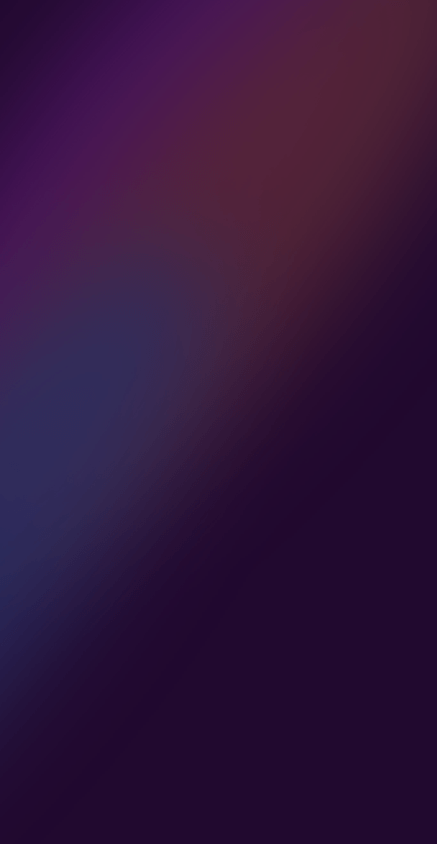
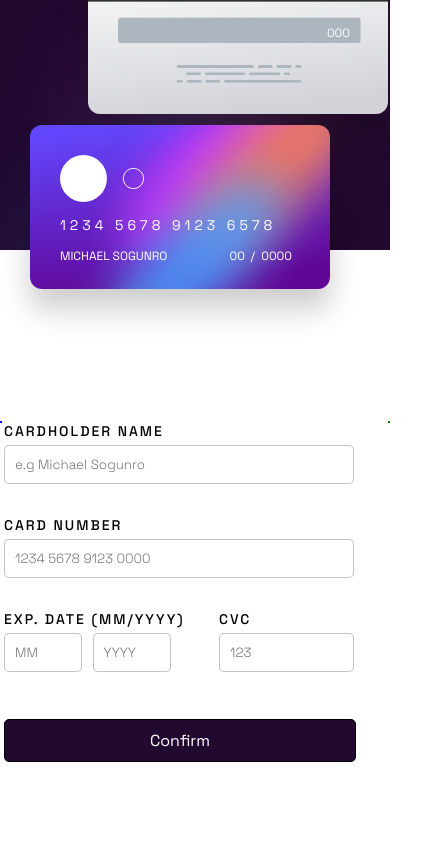
Before and after one commit to Michael8026/Demo_CardWebsite, a plain HTML site: page index.html in a window 390 px wide. Shown: the top 844 px of the page, 437 px wide, since content can reach past the window. Drawn offline with Linux system fonts and the light colour scheme.

Commit message:
Update styles.css

```diff
--- a/css/styles.css
+++ b/css/styles.css
@@ -1,10 +1,17 @@
- .attribution {
-     font-size: 11px;
-     text-align: center;
+@import url("https://fonts.googleapis.com/css2?family=Space+Grotesk:wght@300;400;500&display=swap");
+
+:root {
+    --debug-red: 1px solid red;
+    --debug-blue: 1px solid blue;
+    --debug-green: 1px solid green;
+    --debug-black: 1px solid black;
 }
 
- .attribution a {
-     color: hsl(228, 45%, 44%);
+* {
+    box-sizing: border-box;
+    margin: 0;
+    padding: 0;
+    font-family: "Space Grotesk", sans-serif;
 }
 
 body {
@@ -12,18 +19,218 @@
     position: relative;
     display: flex;
     align-items: center;
-
     font-size: 18px;
 }
 
- .bg-img-desk {
+.bg-img {
     position: absolute;
     width: 40%;
     height: 100%;
 }
 
- .bg-img-mob {
+.bg-img-xs {
     display: none;
+}
+
+.container {
+    /* position: relative; */
+    max-width: 1440px;
+    width: 100%;
+    margin: auto;
+    /* height: 800px; */
+    /* display: flex; */
+    /* display: none; */
+}
+
+section {
+    border: var(--debug-red);
+}
+
+section.card-display {
+    flex: 0 1 600px;
+    /* position: relative; */
+    color: hsl(0, 0%, 100%);
+    border: var(--debug-blue);
+    float: left;
+    /* flex: 1 0 auto; */
+}
+
+section.card-details {
+    /* position: relative; */
+    /* flex: 0 1 45%; */
+    border: var(--debug-green);
+    float: right;
+}
+
+/* CARD STYLING */
+.card-front,
+.card-back {
+    position: absolute;
+    width: fit-content;
+}
+
+.card-front-img,
+.card-back-img {
+    border-radius: 12px;
+    box-shadow: rgba(0, 0, 0, 0.2) 0px 20px 30px;
+}
+
+.card-front {
+    left: 470px;
+    top: 25%;
+}
+
+.card-back {
+    left: 540px;
+    bottom: 25%;
+}
+
+.card-logo,
+.card-number-display,
+.cardholder-display,
+.expiry-month-display,
+.expiry-divider-display,
+.expiry-year-display {
+    position: absolute;
+}
+
+.card-logo {
+    position: absolute;
+    top: 30px;
+    left: 30px;
+    z-index: 3;
+}
+
+.card-number-display {
+    bottom: 80px;
+    left: 30px;
+    font-size: 25px;
+    letter-spacing: 5px;
+}
+
+.cardholder-display {
+    bottom: 30px;
+    left: 30px;
+    font-size: 0.9em;
+    text-transform: uppercase;
+}
+
+div.card-back {
+    position: absolute;
+    margin: -80px;
+    margin-left: -2px;
+}
+
+.expiry-month-display {
+    bottom: 30px;
+    right: 85px;
+    font-size: 0.9em;
+}
+
+.expiry-divider-display {
+    bottom: 30px;
+    right: 75px;
+    font-size: 0.9em;
+}
+
+.expiry-year-display {
+    bottom: 30px;
+    right: 30px;
+    font-size: 0.9em;
+}
+
+.cvc-display {
+    position: absolute;
+    right: 60px;
+    bottom: 117px;
+}
+
+/* CARD FORM SECTION */
+form {
+    height: 350px;
+    position: absolute;
+    top: 33%;
+    right: 25%;
+}
+
+label {
+    display: block;
+    font-size: 14px;
+    font-weight: 500;
+    margin-bottom: 5px;
+    letter-spacing: 2px;
+}
+
+label.card-number,
+label.expiry-date,
+label.cvc {
+    margin-top: 30px;
+}
+
+input {
+    width: 350px;
+    padding: 10px 10px;
+    border: 1px solid hsla(279, 6%, 55%, 0.5);
+    border-radius: 5px;
+    cursor: pointer;
+}
+
+input:focus {
+    outline: 0px solid hsl(249, 99%, 64%);
+    border-top-color: hsl(249, 99%, 64%);
+    border-right-color: hsl(278, 94%, 30%);
+    border-bottom-color: hsl(249, 99%, 64%);
+    border-left-color: hsl(278, 94%, 30%);
+}
+
+input::placeholder {
+    font-weight: 300;
+}
+
+input:invalid {
+    border: 1px solid hsl(0, 100%, 66%);
+}
+
+p#errorMsg,
+p#card-num-error,
+p#expiry-error,
+p#error-cvc {
+    color: hsl(0, 100%, 66%);
+    font-size: 12px;
+    font-weight: 500;
+    padding-top: 2px;
+    padding-left: 2px;
+}
+
+p#expiry-error,
+p#error-cvc {
+    letter-spacing: 1px;
+}
+
+.flex {
+    display: flex;
+    gap: 20px;
+    margin-bottom: 40px;
+}
+
+.flex .expiry {
+    width: 90px;
+    margin-right: 5px;
+}
+
+.flex .cvc {
+    width: 135px;
+}
+
+input.expiry,
+input.cvc {
+    margin-top: 5px;
+}
+
+.card-details {
+    display: flex;
+    align-items: center;
+    justify-content: center;
 }
 
 button {
@@ -44,236 +251,150 @@
     background-color: hsl(278, 68%, 11%, 0.8);
 }
 
- .card-display {
-     flex: 0 1 600px;
-     position: relative;
-     color: hsl(0, 0%, 100%);
-     flex: 1 0 auto;
+/* THANK YOU SECTION */
+.thank-you {
+    position: absolute;
+    right: 25%;
+    display: flex;
+    flex-direction: column;
+    align-items: center;
+    gap: 20px;
+    font-family: "Space Grotesk", sans-serif;
 }
 
- .card-details {
-     position: relative;
-     flex: 0 1 45%;
-     display: flex;
-     align-items: center;
-     justify-content: center;
+.thank-you img {
+    width: 70px;
 }
 
- .card-front-img,
- .card-back-img {
-     border-radius: 12px;
-     box-shadow: rgba(0, 0, 0, 0.2) 0px 20px 30px;
+.thank-you h2 {
+    text-transform: uppercase;
+    letter-spacing: 2px;
+    font-weight: 500;
 }
 
- .card-front {
-     left: 210px;
-     top: 130px;
-
+.thank-you p {
+    font-weight: 500;
+    color: hsl(279, 6%, 55%);
 }
 
- .card-back {
-     left: 280px;
-     bottom: 130px;
- }
-
- .card-front,
- .card-back {
-     position: absolute;
-     width: fit-content;
- }
-
- .card-logo,
- .card-number-display,
- .card-holder-display,
- .expiry-month-display,
- .expiry-year-display,
- .expiry-divider-display {
-     position: absolute;
- }
-
- .card-logo {
-     position: absolute;
-     top: 30px;
-     left: 30px;
-     z-index: 3;
- }
-
- .card-number-display {
-     bottom: 80px;
-     left: 30px;
-     font-size: 25px;
-     letter-spacing: 5px;
-
- }
-
- .card-holder-display {
-     bottom: 30px;
-     left: 30px;
-     font-size: 0.9em;
-     text-transform: uppercase;
- }
-
- .cvc-display {
-     position: absolute;
-     right: 60px;
-     bottom: 117px;
- }
-
- .expiry-month-display {
-     bottom: 30px;
-     right: 85px;
-     font-size: 0.9em;
- }
-
- .expiry-year-display {
-     bottom: 30px;
-     right: 30px;
-     font-size: 0.9em;
- }
-
- .expiry-divider-display {
-     bottom: 30px;
-     right: 75px;
-     font-size: 0.9em;
- }
-
- form {
-     height: 350px;
- }
-
- .flex {
-     display: flex;
-     gap: 20px;
-     margin-right: 5px;
- }
-
- .flex .expiry {
-     width: 90px;
-     margin-right: 5px;
- }
-
- .flex .cvc {
-     width: 135px;
- }
-
-
-
-
- .holder {
-     position: relative;
-     max-width: 1440px;
-     width: 100%;
-     margin: auto;
-     height: 800px;
-     display: flex;
+button#continue {
+    margin-top: 25px;
+    width: 350px;
 }
 
 .hidden {
     display: none;
 }
 
- input {
-     width: 350px;
-     padding: 10px 10px;
-     border: 1px solid hsla(279, 6%, 55%, 0.5);
-     border-radius: 5px;
-     cursor: pointer;
+/* MEDIA QUERIES */
 
-
-
+@media screen and (min-width: 994px) {
+    .card-number {
+        font-size: 24px;
     }
 
- input:focus {
-     outline: 0px solid hsl(249, 99%, 64%);
-     border-top-color: hsl(249, 99%, 64%);
-     border-right-color: hsl(278, 94%, 30%);
-     border-bottom-color: hsl(249, 99%, 64%);
-     border-left-color: hsl(278, 94%, 30%);
+    .card-front {
+        left: 28.5%;
+        top: 33%;
     }
 
- input .expiry,
- input .cvc {
-     margin-top: 5px;
+    .card-back {
+        left: 31%;
+        bottom: 33%;
     }
 
- input::placeholder {
-     font-weight: 300;
+    form {
+        top: 38%;
+        right: 33%;
+    }
+
+    .thank-you {
+        right: 33%;
+    }
 }
 
 
-
- label {
-     display: block;
-     font-size: 14px;
-     font-weight: 500;
-     margin-bottom: 5px;
-     letter-spacing: 2px;
- }
-
-
-
-
-
- #errorMsg,
- #card-num-error,
- #expiry-error,
- #error-cvc {
-     color: hsl(0, 0%, 100%);
-     font-size: 12px;
-     font-weight: 500;
-     padding-top: 2px;
-     padding-left: 2px;
- }
-
- #expiry-error,
- #error-cvc {
-     letter-spacing: 1px;
- }
-
-
-
-
- :root {
-     --debug: 1px solid red
- }
-
- * {
-     box-sizing: border-box;
-     margin: 0;
-     padding: 0;
- }
-
-
-
- @media screen and (max-width:1024px) {
-
+@media screen and (max-width: 768px) {
     .card-front {
-         left: 75px;
+        left: 19%;
+        top: 20%;
     }
 
     .card-back {
-         left: 140px
+        left: 25%;
+        bottom: 20%;
     }
 
+    form {
+        right: 15%;
+        top: 30%;
     }
 
+    .thank-you {
+        right: 15%;
+        top: 33%;
+    }
+}
 
+/* 1366px */
+@media screen and (max-width: 1366px) {
+    form {
+        top: 200px;
+        right: 200px;
+    }
 
- @media screen and (max-width:768px) {
+    .card-front {
+        top: 17%;
+        left: 18%;
+    }
 
+    .card-back {
+        bottom: 16%;
+        left: 23%;
+    }
+}
+
+/* 1024px */
+@media screen and (max-width: 1024px) {
+    .bg-img {
+        width: 35%;
+    }
+
+    .card-front {
+        left: 6%;
+        top: 20%;
+    }
+
+    .card-back {
+        left: 12%;
+        bottom: 20%;
+    }
+
+    form {
+        right: 6%;
+    }
+
+    .thank-you {
+        right: 6%;
+    }
+}
+
+/* TABLETS AND BELOW -- This is going to be super annoying */
+/* 768px */
+@media screen and (max-width: 768px) {
     body {
         flex-direction: column;
     }
 
-      .holder {
+    .container {
         flex-direction: column;
     }
 
-     .bg-img-desk {
+    .bg-img {
         display: none;
     }
 
-     .bg-img-mob {
+    .bg-img-xs {
         display: block;
         position: absolute;
         width: 100%;
@@ -281,12 +402,14 @@
     }
 
     .card-front {
-         top: 100px;
+        top: 130px;
+        left: 80px;
         z-index: 5;
     }
 
     .card-back {
-         top: 0px;
+
+        top: 50px;
         left: 300px;
     }
 
@@ -302,16 +425,31 @@
         right: 45px;
     }
 
-     .card-details {
+    section.card-details {
         position: relative;
         flex: 0 1 50%;
     }
 
+    form {
+        top: 0;
+        right: 200px;
     }
 
- @media screen and (max-width:425px) {
+    .flex .expiry {
+        flex: 0 1 auto;
+        width: 40%;
+    }
 
-     .bg-img-mob {
+    .flex .cvc {
+        flex: 1 0 50px;
+        justify-self: end;
+        align-self: flex-end;
+    }
+}
+
+/* 425px */
+@media screen and (max-width: 425px) {
+    .bg-img-xs {
         height: 250px;
     }
 
@@ -321,11 +459,12 @@
     }
 
     .card-back {
-         left: 100px;
+        left: 90px;
+        top: 30px;
     }
 
     .card-front {
-         top: 100px;
+        top: 125px;
         left: 30px;
     }
 
@@ -340,8 +479,8 @@
     }
 
     .expiry-month-display,
-     .expiry-year-display,
-     .expiry-divider-display {
+    .expiry-divider-display,
+    .expiry-year-display {
         font-size: 12px;
     }
 
@@ -349,7 +488,7 @@
         right: 38px;
     }
 
-     .cvc-display {
+    p.cvc-display {
         font-size: 12px;
     }
 
@@ -359,10 +498,131 @@
         right: 38px;
     }
 
-     .card-details {
+    section.card-details {
         position: relative;
         flex: 0 1 65%;
     }
 
+    form {
+        right: 35px;
+    }
+}
 
+/* 375px */
+@media screen and (max-width: 375px) {
+    .card-back {
+        left: 60px;
     }
+
+    .card-front {
+        left: 20px;
+    }
+
+    .card-logo {
+        width: 20%;
+        top: 20px;
+    }
+
+    form {
+        right: 10px;
+    }
+}
+
+/* 320px */
+@media screen and (max-width: 320px) {
+    .bg-img-xs {
+        height: 200px;
+    }
+
+    .card-back {
+        top: unset;
+        bottom: 610px;
+        left: 50px;
+    }
+
+    .card-front {
+        top: 100px;
+    }
+
+    .card-front-img,
+    .card-back-img {
+        max-width: 250px;
+    }
+
+    form {
+        max-width: 250px;
+        right: 30px;
+        top: -50px;
+    }
+
+    input {
+        max-width: 250px;
+    }
+
+    .cvc-display {
+        top: 60px;
+        right: 30px;
+    }
+
+    .card-logo {
+        top: 20px;
+        width: 20%;
+    }
+
+    .card-number-display {
+        font-size: 12px;
+        bottom: 40px;
+    }
+
+    .cardholder-display,
+    .expiry-year-display,
+    .expiry-divider-display,
+    .expiry-month-display {
+        font-size: 9px;
+    }
+
+    .cardholder-display {
+        bottom: 20px;
+    }
+
+
+
+    .expiry-divider-display {
+        right: 65px;
+        bottom: 20px;
+    }
+
+    .expiry-month-display {
+        right: 72px;
+        bottom: 20px;
+    }
+
+    .expiry-year-display {
+        bottom: 20px;
+    }
+
+    section.card-details {
+        position: relative;
+        flex: 0 1 80%;
+    }
+
+    .flex {
+        gap: 0;
+    }
+
+    .flex .expiry {
+        flex: 0 1 auto;
+        width: 40%;
+    }
+
+    .flex .cvc {
+        flex: 1 0 70px;
+        width: 70px;
+        justify-self: end;
+        align-self: flex-end;
+    }
+
+    label {
+        font-size: 12px;
+    }
+}
```
Lines whose indentation alone changed are shown as unchanged.
